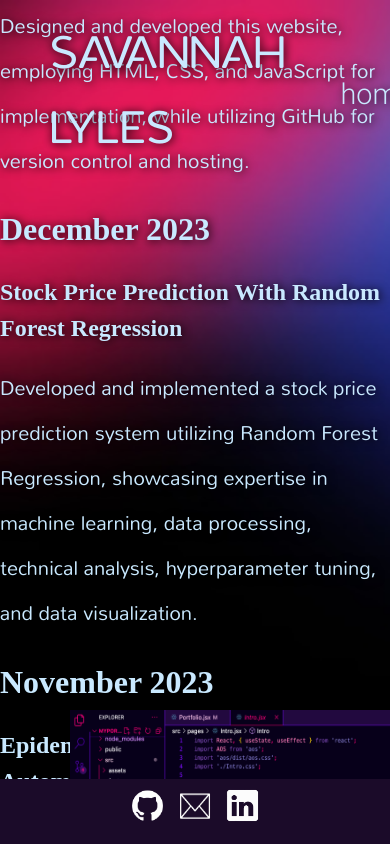
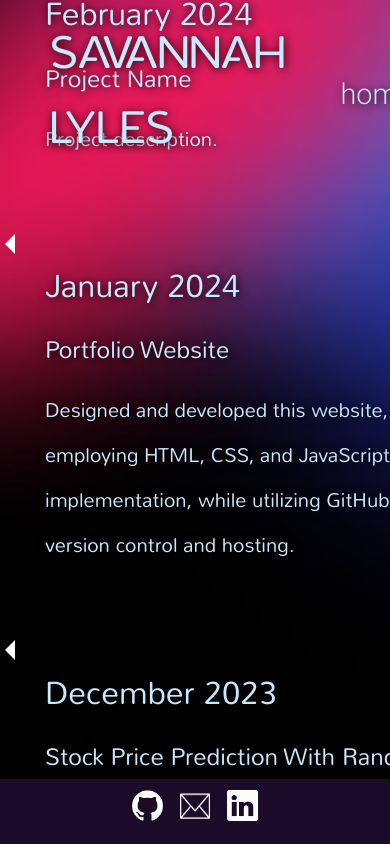
Before and after one commit to savannahhlyles/myportfolio, a React (Vite) app: page /#/Portfolio in a window 390 px wide. Built offline with nearby package versions, Linux system fonts and the light colour scheme; the HTML template or start-up script is replaced by a standard one; a web font is replaced by a local one.

Commit message:
Debugging

```diff
--- a/src/index.css
+++ b/src/index.css
@@ -26,10 +26,8 @@
 :root {
   line-height: 1.5;
   color-scheme: light dark;
-  color: rgba(255, 255, 255, 0.87);
   background-image: url('./images/background.jpg');
   background-repeat: no-repeat;
-
   background-size: cover;
   background-attachment: fixed;
   text-shadow: 2px 2px 2px rgba(0, 0, 0, 0.2);
@@ -57,38 +55,3 @@
   line-height: 2.25;
   font-size: 20px;
 }
-
-.stocks {
-  position: absolute;
-  margin-top: -837px;
-  margin-left: 672px;
-  width: 450px;
-  height: 350px;
-}
-
-.contour {
-  position: absolute;
-  margin-top: -33%;
-  margin-left: 70px;
-  width: 450px;
-  height: 350px;
-}
-
-.site {
-  position: absolute;
-  margin-top: -102.5%;
-  width: 450px;
-  height: 350px;
-  margin-left: 70px;
-}
-
-
-.flexbox-container a {
-  color: inherit;
-  text-decoration: none;
-  transition: 0.3s ease-in-out;
-}
-
-.flexbox-container a:hover {
-  color: rgb(149, 178, 194);
-}
--- a/src/pages/Portfolio.css
+++ b/src/pages/Portfolio.css
@@ -1,16 +1,16 @@
-/* {
+{
     box-sizing: border-box;
   }
 
   /* The actual timeline (the vertical ruler) */
-   /*.timeline {
+ .timeline {
     position: relative;
     max-width: 1200px;
     margin-top: 1100px;
   }
 
   /* The actual timeline (the vertical ruler) */
-    /*.timeline::after {
+  .timeline::after {
     content: '';
     position: absolute;
     width: 6px;
@@ -22,7 +22,7 @@
   }
 
   /* Container around content */
-    /*.container {
+  .container {
     padding: 10px 40px;
     position: relative;
     background-color: inherit;
@@ -30,7 +30,7 @@
   }
 
   /* The circles on the timeline */
-    /*.container::after {
+  .container::after {
     content: '';
     position: absolute;
     width: 25px;
@@ -44,17 +44,17 @@
   }
 
   /* Place the container to the left */
-    /*.left {
+  .left {
     left: 0;
   }
 
   /* Place the container to the right */
-    /*.right {
+  .right {
     left: 50%;
   }
 
   /* Add arrows to the left container (pointing right) */
-    /*.left::before {
+  .left::before {
     content: " ";
     height: 0;
     position: absolute;
@@ -66,7 +66,7 @@
   }
 
   /* Add arrows to the right container (pointing left) */
-    /*.right::before {
+  .right::before {
     content: " ";
     height: 0;
     position: absolute;
@@ -78,12 +78,12 @@
   }
 
   /* Fix the circle for containers on the right side */
-    /*.right::after {
+  .right::after {
     left: -16px;
   }
 
   /* The actual content */
-    /*.content {
+  .content {
     padding: 20px 30px;
     background-color: rgba(132, 82, 82, 0);
     position: relative;
@@ -92,21 +92,21 @@
   }
 
   /* Media queries - Responsive timeline on screens less than 600px wide */
-    /*@media screen and (max-width: 600px) {
+  @media screen and (max-width: 600px) {
     /* Place the timelime to the left */
-     /* .timeline::after {
+    .timeline::after {
     left: 31px;
     }
 
     /* Full-width containers */
-      /*.container {
+    .container {
     width: 100%;
     padding-left: 70px;
     padding-right: 25px;
     }
 
     /* Make sure that all arrows are pointing leftwards */
-      /*.container::before {
+    .container::before {
     left: 60px;
     border: medium solid white;
     border-width: 10px 10px 10px 0;
@@ -114,11 +114,46 @@
     }
 
     /* Make sure all circles are at the same spot */
-      /*.left::after, .right::after {
+    .left::after, .right::after {
     left: 15px;
     }
 
     /* Make all right containers behave like the left ones */
-      /*.right {
+    .right {
     left: 0%;
     } */
+
+    .stocks {
+      position: absolute;
+      margin-top: -837px;
+      margin-left: 672px;
+      width: 450px;
+      height: 350px;
+    }
+
+    .contour {
+      position: absolute;
+      margin-top: -33%;
+      margin-left: 70px;
+      width: 450px;
+      height: 350px;
+    }
+
+    .site {
+      position: absolute;
+      margin-top: -102.5%;
+      width: 450px;
+      height: 350px;
+      margin-left: 70px;
+    }
+
+
+    .flexbox-container a {
+      color: inherit;
+      text-decoration: none;
+      transition: 0.3s ease-in-out;
+    }
+
+    .flexbox-container a:hover {
+      color: rgb(149, 178, 194);
+    }
```
